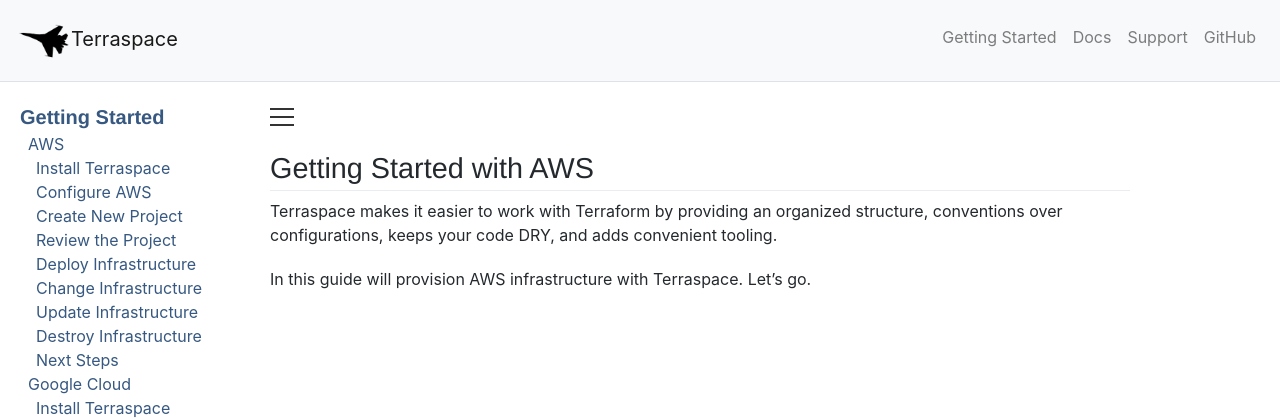
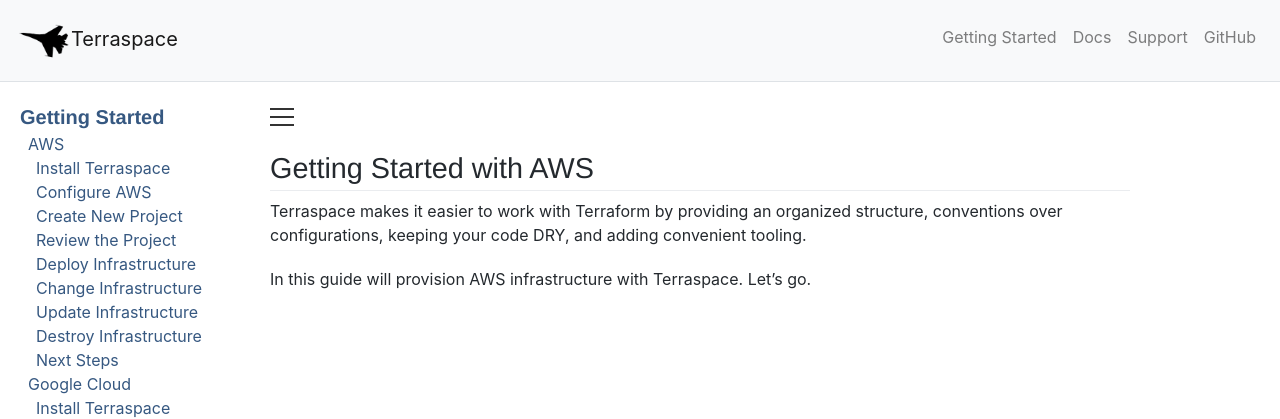
Before and after one commit to boltops-tools/terraspace-docs, a Jekyll site: the page built from _docs/learn/aws.md, in a window 1280 px wide. Shown: the top 419 px of the page. Built offline with Jekyll 4.4.1, drawn with Linux system fonts in a browser that asks for light colours; a script that is not in the unit is left out.

Commit message:
Update start.md

```diff
--- a/_includes/learn/start.md
+++ b/_includes/learn/start.md
@@ -1,3 +1,3 @@
-Terraspace makes it easier to work with Terraform by providing an organized structure, conventions over configurations, keeps your code DRY, and adds convenient tooling.
+Terraspace makes it easier to work with Terraform by providing an organized structure, conventions over configurations, keeping your code DRY, and adding convenient tooling.
 
 In this guide will provision {{ include.provider }} infrastructure with Terraspace. Let's go.
```
